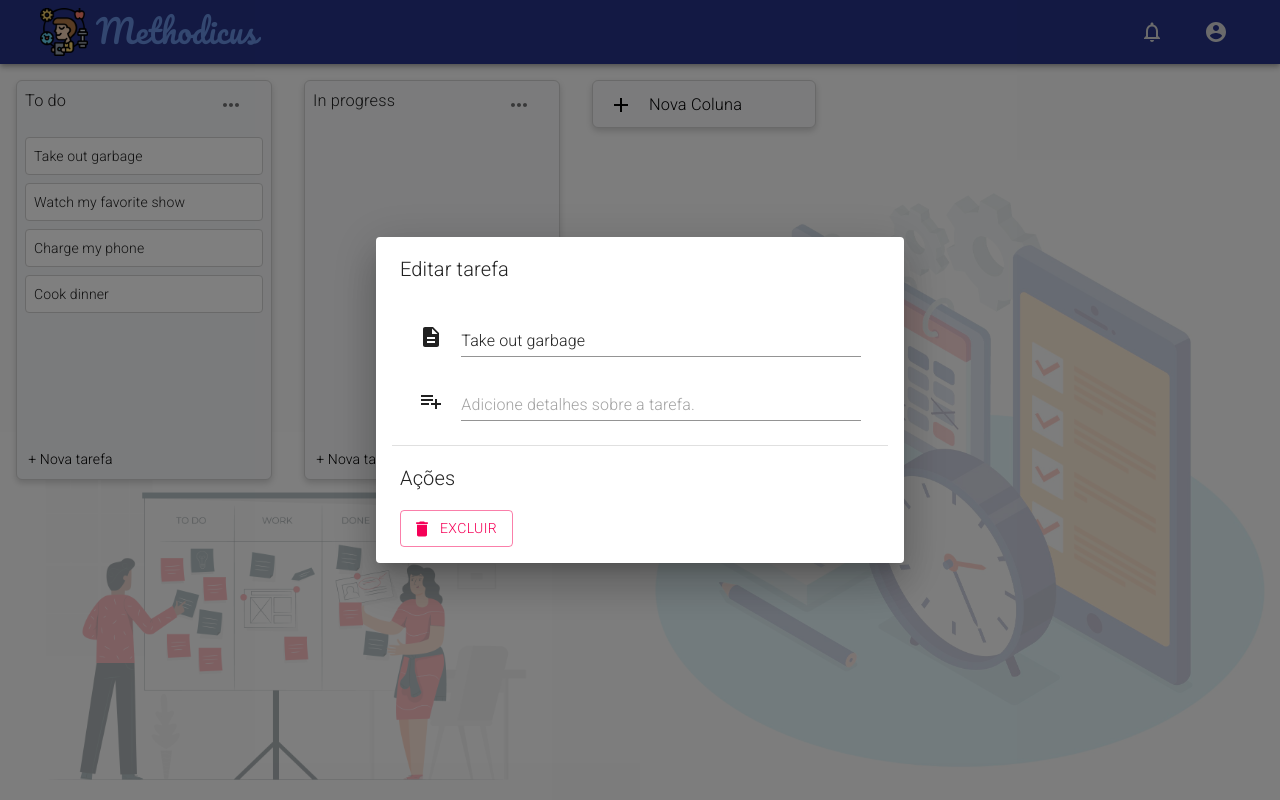
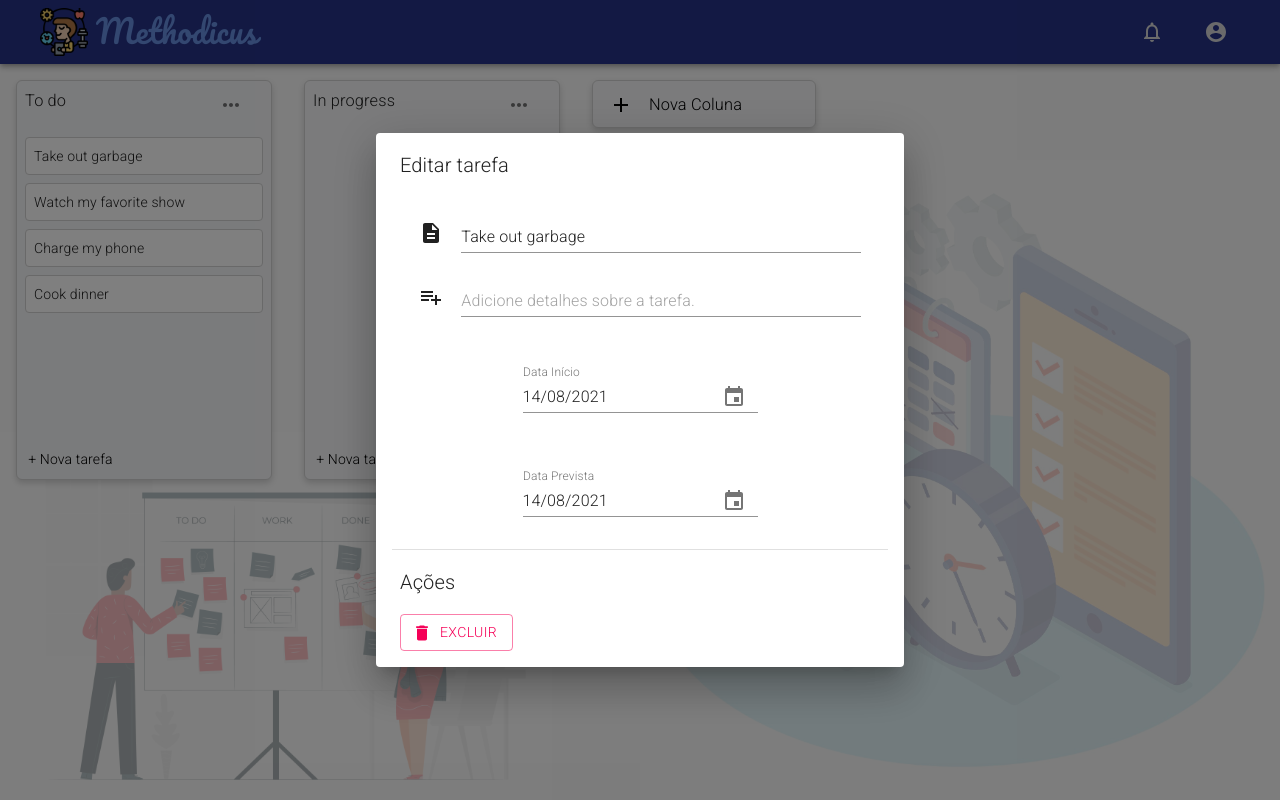
Before and after one commit to FabioMoreiraFM/Methodicus, a React (Create React App) app: page /home in a window 1280 px wide. Both pictures are taken after a click on the button "Take out garbage". Built offline with nearby package versions, Linux system fonts and the light colour scheme.

Commit message:
Adiciona suporte para datas de início e fim de execução

```diff
--- a/package.json
+++ b/package.json
@@ -3,15 +3,18 @@
   "version": "0.1.0",
   "private": true,
   "dependencies": {
+    "@date-io/date-fns": "^1.3.13",
     "@fortawesome/fontawesome-svg-core": "^1.2.35",
     "@fortawesome/free-solid-svg-icons": "^5.15.3",
     "@fortawesome/react-fontawesome": "^0.1.14",
     "@material-ui/core": "^4.12.1",
     "@material-ui/icons": "^4.11.2",
     "@material-ui/lab": "^4.0.0-alpha.60",
+    "@material-ui/pickers": "^3.3.10",
     "@testing-library/jest-dom": "^5.11.4",
     "@testing-library/react": "^11.1.0",
     "@testing-library/user-event": "^12.1.10",
+    "date-fns": "^2.23.0",
     "notistack": "^1.0.10",
     "react": "^17.0.2",
     "react-beautiful-dnd": "^13.1.0",
--- /dev/null
+++ b/src/components/UI/DatePicker/index.js
@@ -0,0 +1,36 @@
+import 'date-fns';
+import React from 'react';
+
+import DateFnsUtils from '@date-io/date-fns';
+import {
+    MuiPickersUtilsProvider,
+    KeyboardDatePicker,
+} from '@material-ui/pickers';
+
+export default function MaterialUIPickers(props) {
+
+    const [selectedDate, setSelectedDate] = React.useState(props.date);
+
+    const handleDateChange = (date) => {
+        setSelectedDate(date);
+        props.onChange(props.type, date)
+    };
+
+    return (
+        <MuiPickersUtilsProvider utils={DateFnsUtils}>
+            <KeyboardDatePicker
+                disableToolbar
+                variant="inline"
+                format="dd/MM/yyyy"
+                margin="normal"
+                id="date-picker-inline"
+                label={props.title}
+                value={selectedDate}
+                onChange={handleDateChange}
+                KeyboardButtonProps={{
+                    'aria-label': 'change date',
+                }}
+            />
+        </MuiPickersUtilsProvider>
+    );
+}
--- a/src/components/UI/Dialogs/TaskDialog/index.js
+++ b/src/components/UI/Dialogs/TaskDialog/index.js
@@ -1,5 +1,6 @@
 import React, { Component } from 'react';
 
+import MaterialUIPickers from 'components/UI/DatePicker';
 import TaskContext from 'context/tasks-context';
 import withContext from 'hoc/withContext';
 import { withSnackbar } from 'notistack';
@@ -23,6 +24,8 @@ class TaskDialog extends Component {
       content: this.props.task.content,
       description: this.props.task.description,
       additionalContent: false,
+      startDate: this.props.task.startDate,
+      endDate: this.props.task.endDate,
       inputStatus: {
         contentError: false,
         contentMessage: ''
@@ -108,6 +111,13 @@ class TaskDialog extends Component {
                 maxRows={4}
               />
             </InputContainer>
+
+            <InputContainer>
+              <MaterialUIPickers title="Data Início" date={this.state.startDate} onChange={this.onHandleChange} type="startDate" />
+            </InputContainer>
+            <InputContainer>
+              <MaterialUIPickers title="Data Prevista" date={this.state.endDate} onChange={this.onHandleChange} type="endDate" />
+            </InputContainer>
           </DialogContent>
           <Divider variant="middle" />
           <DialogTitle>Ações</DialogTitle>
--- a/src/context/tasks-context.js
+++ b/src/context/tasks-context.js
@@ -3,10 +3,10 @@ import { Component } from 'react'
 
 const initialData = {
     tasks: {
-        'task-1': { id: 'task-1', content: "Take out garbage", description: "", additionalContent: false },
-        'task-2': { id: 'task-2', content: "Watch my favorite show", description: "", additionalContent: false },
-        'task-3': { id: 'task-3', content: "Charge my phone", description: "", additionalContent: false },
-        'task-4': { id: 'task-4', content: "Cook dinner", description: "", additionalContent: false }
+        'task-1': { id: 'task-1', content: "Take out garbage", description: "", additionalContent: false, startDate: new Date(), endDate: new Date() },
+        'task-2': { id: 'task-2', content: "Watch my favorite show", description: "", additionalContent: false, startDate: new Date(), endDate: new Date() },
+        'task-3': { id: 'task-3', content: "Charge my phone", description: "", additionalContent: false, startDate: new Date(), endDate: new Date() },
+        'task-4': { id: 'task-4', content: "Cook dinner", description: "", additionalContent: false, startDate: new Date(), endDate: new Date() }
     },
     columns: {
         'column-1': {
```
Also changed, not shown: 1 other file (tests, documents, lock files or other folders).
